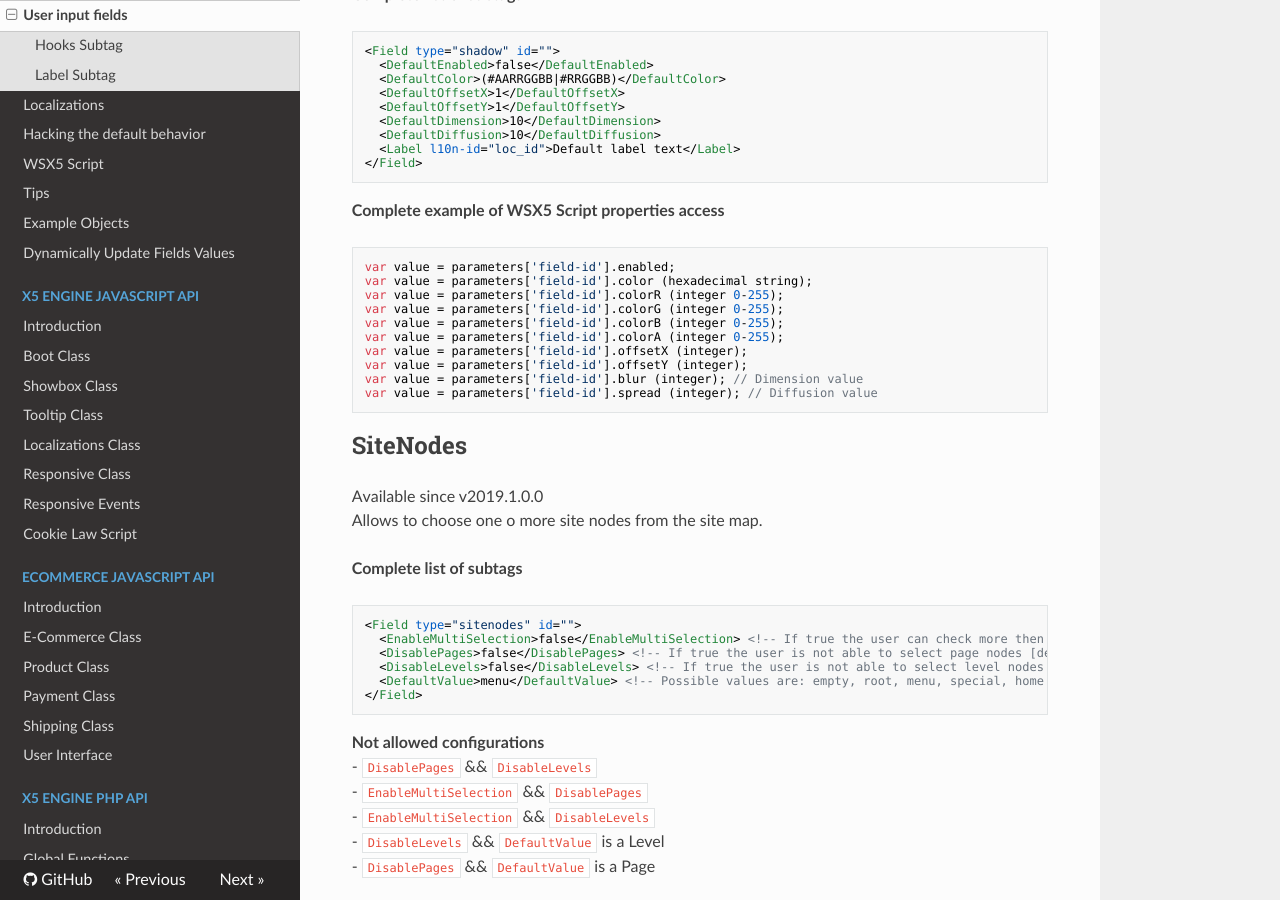
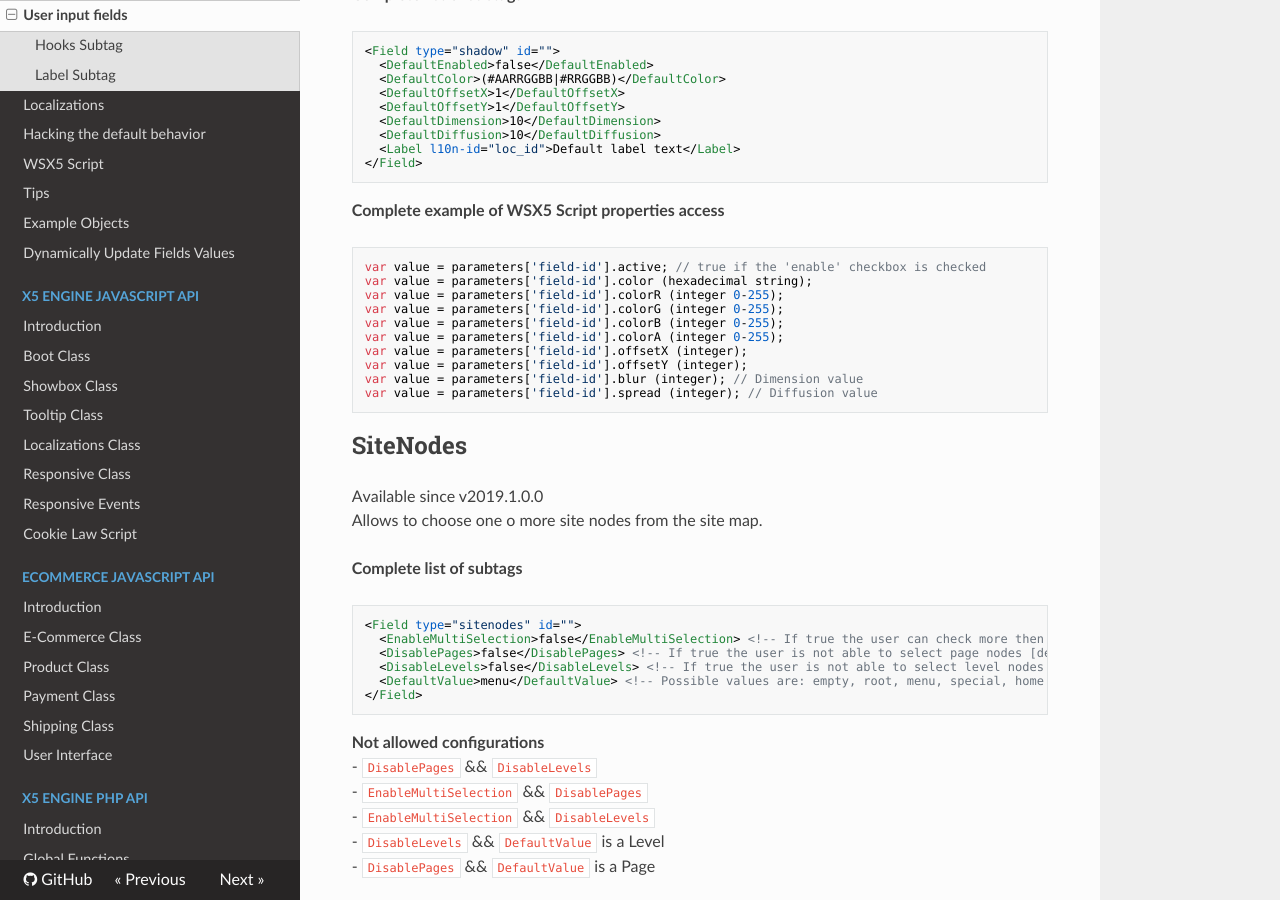
Before and after one commit to WebSiteX5/wsx5-developers-guide, an MkDocs documentation site: the page built from docs/optional-objects/user-input-fields.md, in a window 1280 px wide and 900 px high, scrolled down 9475 px. Built offline with MkDocs 1.6.1, drawn with Linux system fonts in a browser that asks for light colours; nearby versions of some CDN libraries; old or Windows-style settings are respelled for this version of MkDocs.

Commit message:
Improved information about field of type shadow
GENT-535

````diff
--- a/docs/optional-objects/user-input-fields.md
+++ b/docs/optional-objects/user-input-fields.md
@@ -440,7 +440,7 @@ Allows to choose the style of a shadow.
 
 **Complete example of WSX5 Script properties access**
 ```js
-var value = parameters['field-id'].enabled;
+var value = parameters['field-id'].active; // true if the 'enable' checkbox is checked
 var value = parameters['field-id'].color (hexadecimal string);
 var value = parameters['field-id'].colorR (integer 0-255);
 var value = parameters['field-id'].colorG (integer 0-255);
````
